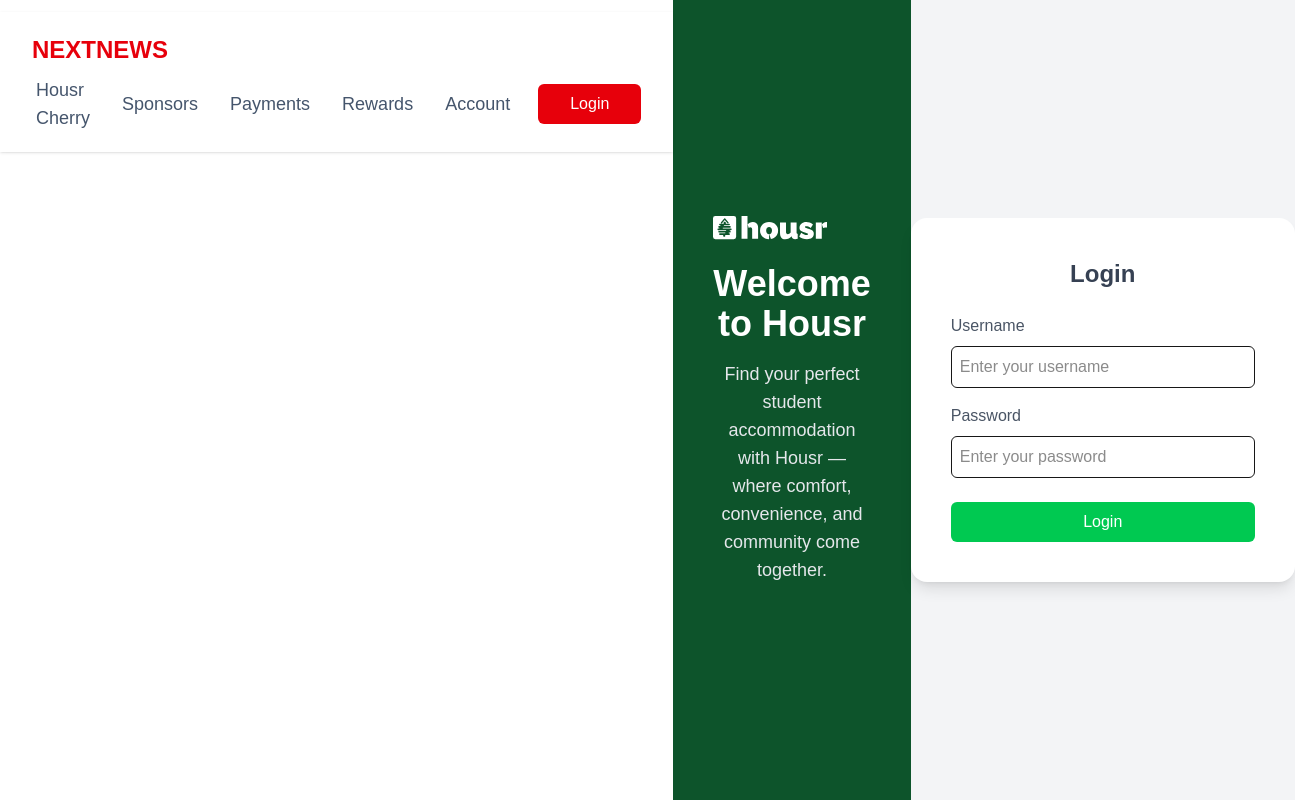
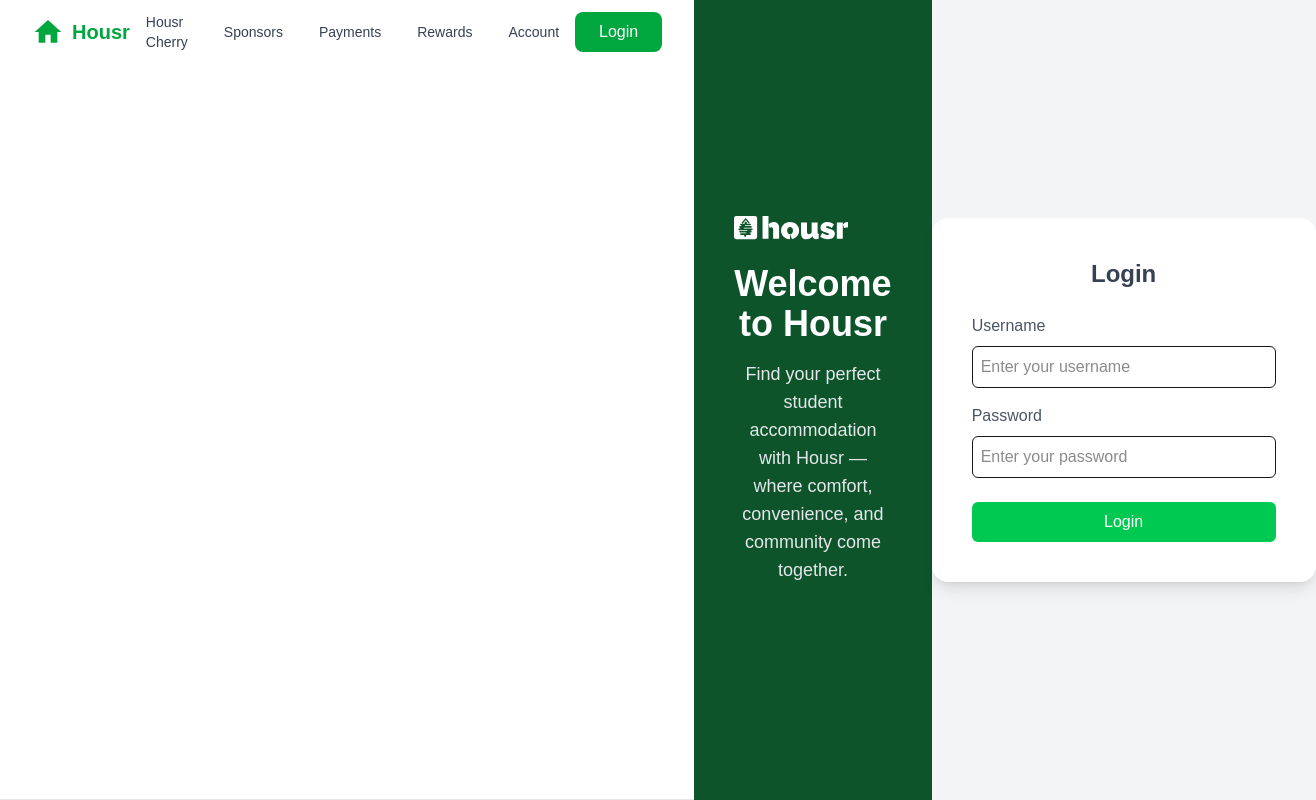
Before and after one commit to HufsaHaq/Housr_Challenge, a Next.js app in the folder housr_challenge/: page /LoginPage in a window 1280 px wide. Shown: the whole page, 1316 px wide, since content can reach past the window. Built offline with nearby package versions, Linux system fonts and the light colour scheme.

Commit message:
update nav bar

```diff
--- a/housr_challenge/app/navBar/page.jsx
+++ b/housr_challenge/app/navBar/page.jsx
@@ -4,6 +4,7 @@ import { useState } from "react";
 
 export default function Navbar() {
 	const [isMobileMenuOpen, setIsMobileMenuOpen] = useState(false);
+
 	const toggleMobileMenu = () => {
 		setIsMobileMenuOpen(!isMobileMenuOpen);
 	};
@@ -18,113 +19,96 @@ export default function Navbar() {
 	];
 
 	return (
-		<div>
-			<nav className="block w-full max-w-screen px-4 py-4 mx-auto bg-white bg-opacity-90 sticky top-3 shadow lg:px-8 backdrop-blur-lg backdrop-saturate-150 z-[9999]">
-				<div className="container flex flex-wrap items-center justify-between mx-auto text-slate-800">
+		<nav className="w-full bg-white shadow-sm border-b border-gray-200">
+			<div className="max-w-7xl mx-auto px-4 sm:px-6 lg:px-8">
+				<div className="flex items-center justify-between h-16">
+					{/* Logo */}
 					<Link
 						href="/"
-						className="mr-4 block cursor-pointer py-1.5 text-red-600 font-bold text-2xl"
+						className="flex items-center space-x-2 text-green-600 hover:text-green-700 transition-colors"
 					>
-						NEXTNEWS
+						<svg className="w-8 h-8" fill="currentColor" viewBox="0 0 24 24">
+							<path d="M10 20v-6h4v6h5v-8h3L12 3 2 12h3v8z"/>
+						</svg>
+						<span className="font-bold text-xl">Housr</span>
 					</Link>
 
-					<div className="lg:hidden">
+					{/* Desktop Navigation */}
+					<div className="hidden md:flex items-center space-x-1">
+						{navItems.map((item, index) => (
+							<Link
+								key={index}
+								href={item.href}
+								className="px-4 py-2 text-sm font-medium text-gray-700 hover:text-green-600 hover:bg-green-50 rounded-lg transition-colors"
+							>
+								{item.name}
+							</Link>
+						))}
+					</div>
+
+					{/* Desktop Login Button */}
+					<div className="hidden md:block">
+						<Link href="/login">
+							<button className="bg-green-600 hover:bg-green-700 text-white px-6 py-2 rounded-lg font-medium transition-colors">
+								Login
+							</button>
+						</Link>
+					</div>
+
+					{/* Mobile Menu Button */}
 					<button
-							className="relative ml-auto h-6 max-h-[40px] w-6 max-w-[40px] select-none rounded-lg text-center align-middle text-xs font-medium uppercase text-inherit transition-all hover:bg-transparent focus:bg-transparent active:bg-transparent disabled:pointer-events-none disabled:opacity-50 disabled:shadow-none"
 						onClick={toggleMobileMenu}
+						className="md:hidden p-2 rounded-lg text-gray-700 hover:bg-gray-100 transition-colors"
 						type="button"
+						aria-label="Toggle menu"
 					>
-							<span className="absolute transform -translate-x-1/2 -translate-y-1/2 top-1/2 left-1/2">
 						<svg
-									xmlns="http://www.w3.org/2000/svg"
-									className="w-8 h-8"
+							className="w-6 h-6"
 							fill="none"
 							stroke="currentColor"
 							strokeWidth="2"
+							viewBox="0 0 24 24"
 						>
-									<path
-										strokeLinecap="round"
-										strokeLinejoin="round"
-										d="M4 6h16M4 12h16M4 18h16"
-									></path>
-								</svg>
-							</span>
-						</button>
-					</div>
-
-					{/* Mobile Menu */}
-					<div
-						className={`fixed top-0 left-0 min-h-screen w-64 bg-slate-100 shadow-lg transform transition-transform duration-300 ease-in-out ${
-							isMobileMenuOpen ? "translate-x-0" : "-translate-x-full"
-						} lg:hidden z-50`}
-					>
-						<div className="flex flex-row items-center border-b pb-4">
-							<Link
-								href="/"
-								className="cursor-pointer text-red-600 font-bold text-xl pt-4 ps-4"
-							>
-								NEXTNEWS
-							</Link>
-							<button
-								onClick={toggleMobileMenu}
-								className="absolute top-4 right-4 text-slate-600 hover:text-red-500"
-							>
-								<svg
-									xmlns="http://www.w3.org/2000/svg"
-									className="w-8 h-8"
-									fill="none"
-									stroke="currentColor"
-									strokeWidth="2"
-								>
+							{isMobileMenuOpen ? (
 								<path
 									strokeLinecap="round"
 									strokeLinejoin="round"
 									d="M6 18L18 6M6 6l12 12"
 								/>
+							) : (
+								<path
+									strokeLinecap="round"
+									strokeLinejoin="round"
+									d="M4 6h16M4 12h16M4 18h16"
+								/>
+							)}
 						</svg>
 					</button>
 				</div>
-						<ul className="flex flex-col h-full gap-4 p-4">
+			</div>
+
+			{/* Mobile Menu Dropdown */}
+			{isMobileMenuOpen && (
+				<div className="md:hidden border-t border-gray-100 bg-white">
+					<div className="px-4 py-3 space-y-1">
 						{navItems.map((item, index) => (
-								<li
+							<Link
 								key={index}
-									className="flex items-center p-1 text-lg gap-x-2 text-slate-600 hover:text-red-500"
+								href={item.href}
+								onClick={() => setIsMobileMenuOpen(false)}
+								className="block px-4 py-3 text-base font-medium text-gray-700 hover:text-green-600 hover:bg-green-50 rounded-lg transition-colors"
 							>
-									<Link onClick={() => {setIsMobileMenuOpen(false);}} href={item.href} className="flex items-center">
 								{item.name}
 							</Link>
-								</li>
 						))}
-							<li className="mt-4">
-								<button className="bg-red-600 text-white px-8 py-2 rounded-md hover:bg-red-500">
+						<Link href="/login" onClick={() => setIsMobileMenuOpen(false)}>
+							<button className="w-full mt-2 bg-green-600 hover:bg-green-700 text-white px-6 py-3 rounded-lg font-medium transition-colors">
 								Login
 							</button>
-							</li>
-						</ul>
-					</div>
-
-					{/* Desktop Menu */}
-					<div className="hidden lg:block">
-						<ul className="flex flex-col gap-2 mt-2 mb-4 lg:mb-0 lg:mt-0 lg:flex-row lg:items-center lg:gap-6">
-							{navItems.map((item, index) => (
-								<li
-									key={index}
-									className="flex items-center p-1 text-lg gap-x-2 text-slate-600 hover:text-red-500"
-								>
-									<Link href={item.href} className="flex items-center">
-										{item.name}
 						</Link>
-								</li>
-							))}
-							<li>
-								<button className="bg-red-600 hover:bg-red-500 text-white px-8 py-2 rounded-md"> {/* Need to change to switch on login */}
-									Login
-								</button>
-							</li>
-						</ul>
 					</div>
 				</div>
+			)}
 		</nav>
-		</div>
 	);
 }
```
Lines whose indentation alone changed are shown as unchanged.
